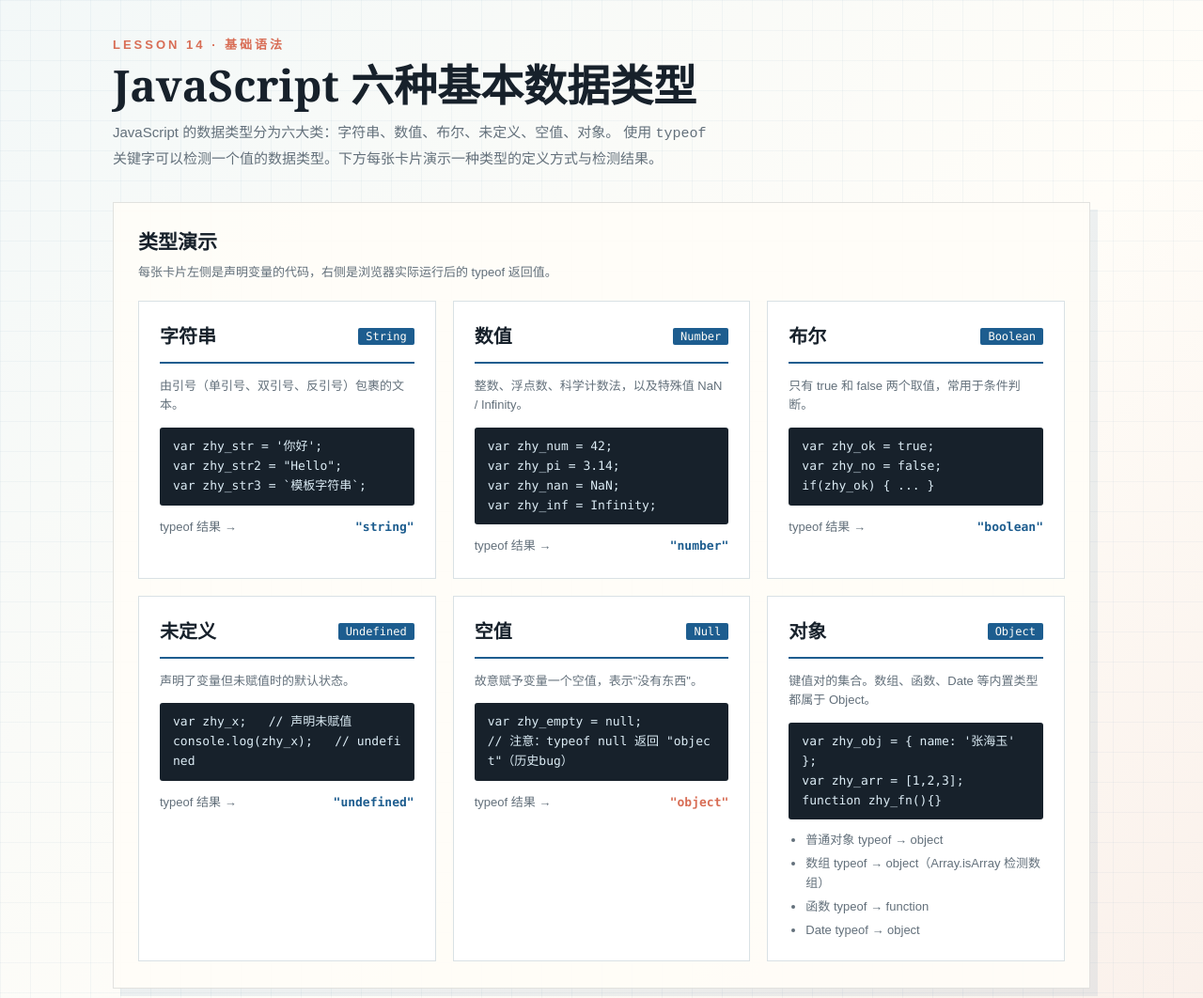
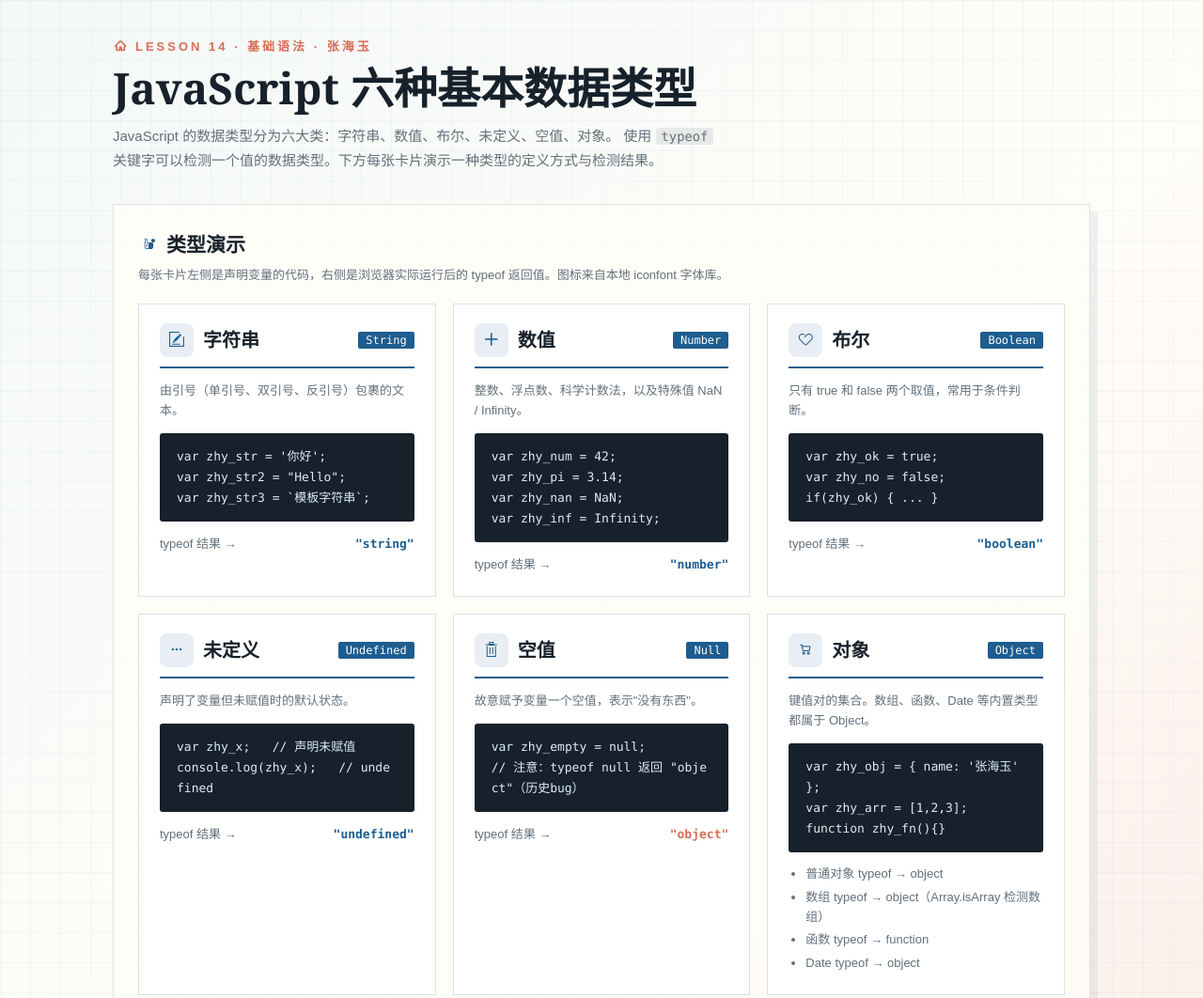
Before and after one commit to 0721zhy/zhy, a plain HTML site: page 14.2.html in a window 1280 px wide. Shown: the top 1062 px of the page at 94% size. Drawn offline with Linux system fonts and the light colour scheme.

Commit message:
14.2 重构：接入全局 css.css 与 iconfont 图标，移除 id 选择器改用类选择器

```diff
--- a/14.2.html
+++ b/14.2.html
@@ -4,69 +4,11 @@
     <meta charset="UTF-8">
     <meta name="viewport" content="width=device-width, initial-scale=1.0">
     <title>JavaScript 六种基本数据类型</title>
+    <!-- 全局样式 + iconfont 字体图标 -->
+    <link rel="stylesheet" href="css.css">
+    <link rel="stylesheet" href="font/iconfont.css">
     <style>
-        * {
-            box-sizing: border-box;
-        }
-
-        body {
-            min-height: 100vh;
-            margin: 0;
-            padding: 40px 20px;
-            color: #17212b;
-            background:
-                linear-gradient(90deg, rgba(29, 93, 143, .045) 1px, transparent 1px),
-                linear-gradient(rgba(29, 93, 143, .045) 1px, transparent 1px),
-                linear-gradient(135deg, #f3f8f8 0%, #fffdf8 55%, #f9eee8 100%);
-            background-size: 32px 32px, 32px 32px, auto;
-            font-family: Georgia, "Microsoft YaHei", serif;
-            line-height: 1.7;
-        }
-
-        .zhy_page {
-            width: min(1040px, 100%);
-            margin: 0 auto;
-        }
-
-        .zhy_eyebrow {
-            margin: 0 0 8px;
-            color: #d86d55;
-            font: bold 13px/1.2 "Microsoft YaHei", sans-serif;
-            letter-spacing: 3px;
-        }
-
-        .zhy_title {
-            margin: 0 0 12px;
-            font-size: clamp(30px, 5vw, 46px);
-            line-height: 1.15;
-        }
-
-        .zhy_intro {
-            max-width: 640px;
-            margin: 0 0 34px;
-            color: #63707b;
-            font-family: "Microsoft YaHei", sans-serif;
-            font-size: 15px;
-        }
-
-        .zhy_section {
-            margin-bottom: 30px;
-            padding: 24px 26px 28px;
-            background: rgba(255, 253, 248, .94);
-            border: 1px solid rgba(23, 33, 43, .12);
-            box-shadow: 8px 8px 0 rgba(29, 93, 143, .08);
-        }
-
-        .zhy_section-title {
-            margin: 0 0 4px;
-            font-size: 21px;
-        }
-
-        .zhy_section-desc {
-            margin: 0 0 20px;
-            color: #63707b;
-            font: 13px/1.5 "Microsoft YaHei", sans-serif;
-        }
+        /* ===== 本页私有样式（公共部分已抽到 css.css 全局样式表） ===== */
 
         .zhy_grid {
             display: grid;
@@ -89,10 +31,24 @@
         .zhy_type-header {
             display: flex;
             align-items: center;
-            justify-content: space-between;
+            gap: 10px;
             margin-bottom: 14px;
             padding-bottom: 10px;
             border-bottom: 2px solid #1d5d8f;
+        }
+
+        /* iconfont 图标徽章 */
+        .zhy_type-icon {
+            display: inline-flex;
+            align-items: center;
+            justify-content: center;
+            width: 36px;
+            height: 36px;
+            border-radius: 8px;
+            background: rgba(29, 93, 143, .1);
+            color: #1d5d8f;
+            font-size: 20px;
+            flex-shrink: 0;
         }
 
         .zhy_type-name {
@@ -102,6 +58,7 @@
         }
 
         .zhy_type-en {
+            margin-left: auto;
             font: 12px/1 "Consolas", monospace;
             padding: 3px 8px;
             background: #1d5d8f;
@@ -113,17 +70,6 @@
             margin: 0 0 12px;
             color: #63707b;
             font: 13px/1.6 "Microsoft YaHei", sans-serif;
-        }
-
-        .zhy_code-box {
-            background: #17212b;
-            color: #dcecf5;
-            padding: 10px 14px;
-            border-radius: 3px;
-            font: 13px/1.6 "Consolas", monospace;
-            white-space: pre-wrap;
-            word-break: break-all;
-            margin-bottom: 12px;
         }
 
         .zhy_result-row {
@@ -158,22 +104,16 @@
         .zhy_object-list li + li {
             margin-top: 4px;
         }
-
-        .zhy_footer {
-            margin-top: 32px;
-            padding: 16px 22px;
-            background: rgba(29, 93, 143, .06);
-            border-left: 4px solid #1d5d8f;
-            font: 13px/1.7 "Microsoft YaHei", sans-serif;
-            color: #17212b;
-        }
     </style>
 </head>
 <body>
-    <!-- 姓名：张海玉 日期：2026-10-22 功能：JavaScript六种数据类型 -->
+    <!-- 姓名：张海玉 日期：2026-10-23 功能：JavaScript六种数据类型（iconfont 版） -->
 
     <main class="zhy_page">
-        <p class="zhy_eyebrow">LESSON 14 · 基础语法</p>
+        <p class="zhy_eyebrow">
+            <i class="iconfont icon-shouye" aria-hidden="true"></i>
+            LESSON 14 · 基础语法 · 张海玉
+        </p>
         <h1 class="zhy_title">JavaScript 六种基本数据类型</h1>
         <p class="zhy_intro">
             JavaScript 的数据类型分为六大类：字符串、数值、布尔、未定义、空值、对象。
@@ -181,16 +121,20 @@
         </p>
 
         <div class="zhy_section">
-            <h2 class="zhy_section-title">类型演示</h2>
-            <p class="zhy_section-desc">每张卡片左侧是声明变量的代码，右侧是浏览器实际运行后的 typeof 返回值。</p>
+            <h2 class="zhy_section-title">
+                <i class="iconfont icon-tuijian" aria-hidden="true"></i>
+                类型演示
+            </h2>
+            <p class="zhy_section-desc">每张卡片左侧是声明变量的代码，右侧是浏览器实际运行后的 typeof 返回值。图标来自本地 iconfont 字体库。</p>
 
-            <div class="zhy_grid" id="zhy_type-grid">
+            <!-- 不使用 id 选择器，JS 通过类名 .zhy_grid 获取容器 -->
+            <div class="zhy_grid">
                 <!-- JS 动态生成六张卡片 -->
             </div>
         </div>
 
         <div class="zhy_footer">
-            <strong>小贴士：</strong><br>
+            <strong><i class="iconfont icon-faxian" aria-hidden="true"></i>小贴士：</strong><br>
             ① <code>typeof null</code> 返回 <code>"object"</code> 是 JavaScript 的历史遗留 bug，实际 null 是独立的空值类型；<br>
             ② 数组和函数在 typeof 看来都是 object，但它们是 object 的特殊子类；<br>
             ③ ES6 新增了 Symbol 和 BigInt 两种原始类型，现代项目中也会用到。
@@ -198,7 +142,10 @@
     </main>
 
     <script>
-        // ===== 六种数据类型示例变量（全部 zhy_ 前缀） =====
+        // ============================================================
+        // 姓名：张海玉（zhy）  功能：JS 六种基本数据类型演示
+        // 命名约定：全部变量使用 zhy_ 前缀；页面不使用 id 选择器
+        // ============================================================
 
         // 1. String 字符串
         var zhy_str_single = '你好';
@@ -208,8 +155,6 @@
         // 2. Number 数值
         var zhy_num_int    = 42;
         var zhy_num_float  = 3.14;
-        var zhy_num_neg    = -100;
-        var zhy_num_sci    = 1.5e3;       // 科学计数法 = 1500
         var zhy_num_nan    = NaN;
         var zhy_num_inf    = Infinity;
 
@@ -219,7 +164,6 @@
 
         // 4. Undefined 未定义
         var zhy_undef;
-        // 或显式赋值：var zhy_undef_explict = undefined;
 
         // 5. Null 空值
         var zhy_null_val = null;
@@ -230,53 +174,46 @@
         function zhy_fn() { return '我是函数'; }             // 函数（特殊对象）
         var zhy_date        = new Date();                    // 内置对象
 
-
-        // ===== 组装六种类型的展示数据 =====
+        // ===== 六种类型的展示数据（icon 字段为 iconfont 类名） =====
         var zhy_types = [
             {
-                name: '字符串',
-                en: 'String',
+                name: '字符串', en: 'String', icon: 'icon-bianji',
                 desc: '由引号（单引号、双引号、反引号）包裹的文本。',
                 code: "var zhy_str = '你好';\nvar zhy_str2 = \"Hello\";\nvar zhy_str3 = `模板字符串`;",
                 value: zhy_str_single,
                 type:  typeof zhy_str_single
             },
             {
-                name: '数值',
-                en: 'Number',
+                name: '数值', en: 'Number', icon: 'icon-zengjia',
                 desc: '整数、浮点数、科学计数法，以及特殊值 NaN / Infinity。',
                 code: "var zhy_num = 42;\nvar zhy_pi = 3.14;\nvar zhy_nan = NaN;\nvar zhy_inf = Infinity;",
                 value: zhy_num_int,
                 type:  typeof zhy_num_int
             },
             {
-                name: '布尔',
-                en: 'Boolean',
+                name: '布尔', en: 'Boolean', icon: 'icon-xihuan',
                 desc: '只有 true 和 false 两个取值，常用于条件判断。',
                 code: "var zhy_ok = true;\nvar zhy_no = false;\nif(zhy_ok) { ... }",
                 value: zhy_bool_true,
                 type:  typeof zhy_bool_true
             },
             {
-                name: '未定义',
-                en: 'Undefined',
+                name: '未定义', en: 'Undefined', icon: 'icon-gengduo',
                 desc: '声明了变量但未赋值时的默认状态。',
                 code: "var zhy_x;   // 声明未赋值\nconsole.log(zhy_x);   // undefined",
                 value: String(zhy_undef),
                 type:  typeof zhy_undef
             },
             {
-                name: '空值',
-                en: 'Null',
-                desc: '故意赋予变量一个空值，表示\"没有东西\"。',
+                name: '空值', en: 'Null', icon: 'icon-shanchu',
+                desc: '故意赋予变量一个空值，表示"没有东西"。',
                 code: "var zhy_empty = null;\n// 注意：typeof null 返回 \"object\"（历史bug）",
                 value: 'null',
                 type:  typeof zhy_null_val,
                 isNull: true
             },
             {
-                name: '对象',
-                en: 'Object',
+                name: '对象', en: 'Object', icon: 'icon-gouwuche',
                 desc: '键值对的集合。数组、函数、Date 等内置类型都属于 Object。',
                 code: "var zhy_obj = { name: '张海玉' };\nvar zhy_arr = [1,2,3];\nfunction zhy_fn(){}",
                 objectList: [
@@ -288,27 +225,25 @@
             }
         ];
 
-
-        // ===== 渲染到页面 =====
-        var zhy_grid = document.getElementById('zhy_type-grid');
+        // ===== 渲染：通过类选择器获取容器（不使用 id 选择器） =====
+        var zhy_grid = document.querySelector('.zhy_grid');
 
         zhy_types.forEach(function(zhy_item) {
             var zhy_card = document.createElement('article');
             zhy_card.className = 'zhy_type-card';
 
-            // 类型头
+            // 类型头：iconfont 图标 + 中文名 + 英文名
             var zhy_header = document.createElement('div');
             zhy_header.className = 'zhy_type-header';
             zhy_header.innerHTML =
+                '<span class="zhy_type-icon"><i class="iconfont ' + zhy_item.icon + '" aria-hidden="true"></i></span>' +
                 '<span class="zhy_type-name">' + zhy_item.name + '</span>' +
                 '<span class="zhy_type-en">' + zhy_item.en + '</span>';
 
-            // 描述
             var zhy_desc = document.createElement('p');
             zhy_desc.className = 'zhy_type-desc';
             zhy_desc.textContent = zhy_item.desc;
 
-            // 代码框
             var zhy_code = document.createElement('pre');
             zhy_code.className = 'zhy_code-box';
             zhy_code.textContent = zhy_item.code;
@@ -347,13 +282,13 @@
             zhy_grid.appendChild(zhy_card);
         });
 
-        // 控制台也输出一遍，便于在 F12 里查看
-        console.log('===== JavaScript 六种基本数据类型 =====');
+        // 控制台输出（F12 查看）
+        console.log('===== 张海玉 · JavaScript 六种基本数据类型 =====');
         console.log('String    →', typeof zhy_str_single);
         console.log('Number    →', typeof zhy_num_int);
         console.log('Boolean   →', typeof zhy_bool_true);
         console.log('Undefined →', typeof zhy_undef);
-        console.log('Null      →', typeof zhy_null_val, '（注意：历史bug，实际是独立类型）');
+        console.log('Null      →', typeof zhy_null_val, '（历史bug）');
         console.log('Object    →', typeof zhy_obj_literal, '| Array:', typeof zhy_arr, '| Function:', typeof zhy_fn);
     </script>
 </body>
--- a/css.css
+++ b/css.css
@@ -1,3 +1,11 @@
+/* ============================================================
+   css.css —— 全局样式表（张海玉 zhy）
+   说明：本文件为全站公共样式，新页面通过
+   <link rel="stylesheet" href="css.css"> 引入。
+   类名统一使用 zhy_ 前缀；不使用 id 选择器。
+   ============================================================ */
+
+/* ---------- 历史遗留规则（5-1 层叠与继承.html 演示用，勿删） ---------- */
 p{
     color: blue;
 }
@@ -5,3 +13,126 @@ h2{
     text-align: center;
     color: #039;
 }
+
+/* ---------- 全局基础 ---------- */
+* {
+    box-sizing: border-box;
+}
+
+body {
+    min-height: 100vh;
+    margin: 0;
+    padding: 40px 20px;
+    color: #17212b;
+    background:
+        linear-gradient(90deg, rgba(29, 93, 143, .045) 1px, transparent 1px),
+        linear-gradient(rgba(29, 93, 143, .045) 1px, transparent 1px),
+        linear-gradient(135deg, #f3f8f8 0%, #fffdf8 55%, #f9eee8 100%);
+    background-size: 32px 32px, 32px 32px, auto;
+    font-family: Georgia, "Microsoft YaHei", serif;
+    line-height: 1.7;
+}
+
+code {
+    background: rgba(23, 33, 43, .08);
+    padding: 1px 6px;
+    border-radius: 3px;
+    font-family: "Consolas", monospace;
+    font-size: .92em;
+}
+
+/* ---------- 全局布局 ---------- */
+.zhy_page {
+    width: min(1040px, 100%);
+    margin: 0 auto;
+}
+
+/* ---------- 全局排版组件 ---------- */
+.zhy_eyebrow {
+    display: flex;
+    align-items: center;
+    gap: 8px;
+    margin: 0 0 8px;
+    color: #d86d55;
+    font: bold 13px/1.2 "Microsoft YaHei", sans-serif;
+    letter-spacing: 3px;
+}
+
+.zhy_eyebrow .iconfont {
+    font-size: 16px;
+    letter-spacing: 0;
+}
+
+.zhy_title {
+    margin: 0 0 12px;
+    font-size: clamp(30px, 5vw, 46px);
+    line-height: 1.15;
+    text-align: left;
+    color: #17212b;
+}
+
+.zhy_intro {
+    max-width: 640px;
+    margin: 0 0 34px;
+    color: #63707b;
+    font-family: "Microsoft YaHei", sans-serif;
+    font-size: 15px;
+}
+
+/* ---------- 全局卡片 / 区块 ---------- */
+.zhy_section {
+    margin-bottom: 30px;
+    padding: 24px 26px 28px;
+    background: rgba(255, 253, 248, .94);
+    border: 1px solid rgba(23, 33, 43, .12);
+    box-shadow: 8px 8px 0 rgba(29, 93, 143, .08);
+}
+
+.zhy_section-title {
+    display: flex;
+    align-items: center;
+    gap: 8px;
+    margin: 0 0 4px;
+    font-size: 21px;
+    text-align: left;
+    color: #17212b;
+}
+
+.zhy_section-title .iconfont {
+    font-size: 22px;
+    color: #1d5d8f;
+}
+
+.zhy_section-desc {
+    margin: 0 0 20px;
+    color: #63707b;
+    font: 13px/1.5 "Microsoft YaHei", sans-serif;
+}
+
+/* ---------- 全局代码块 ---------- */
+.zhy_code-box {
+    background: #17212b;
+    color: #dcecf5;
+    padding: 14px 18px;
+    border-radius: 3px;
+    font: 13px/1.7 "Consolas", monospace;
+    white-space: pre-wrap;
+    word-break: break-all;
+}
+
+/* ---------- 全局提示块 ---------- */
+.zhy_footer,
+.zhy_hint {
+    margin-top: 32px;
+    padding: 16px 22px;
+    background: rgba(29, 93, 143, .06);
+    border-left: 4px solid #1d5d8f;
+    font: 13px/1.7 "Microsoft YaHei", sans-serif;
+    color: #17212b;
+}
+
+.zhy_footer .iconfont,
+.zhy_hint .iconfont {
+    color: #1d5d8f;
+    margin-right: 4px;
+}
```
Also changed, not shown: index.html (+1 -1 lines), zhang_prompt.md (+8 -0 lines).
